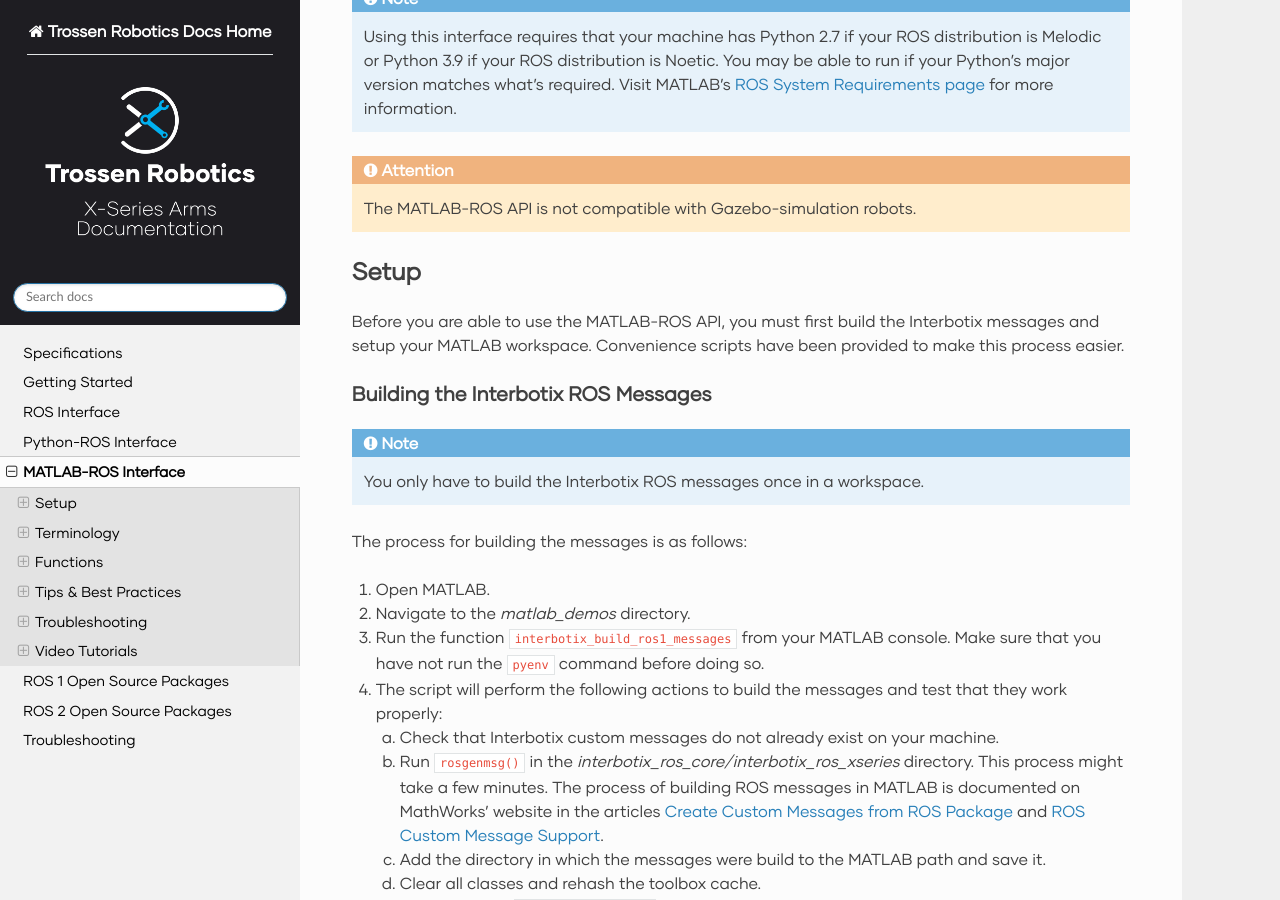
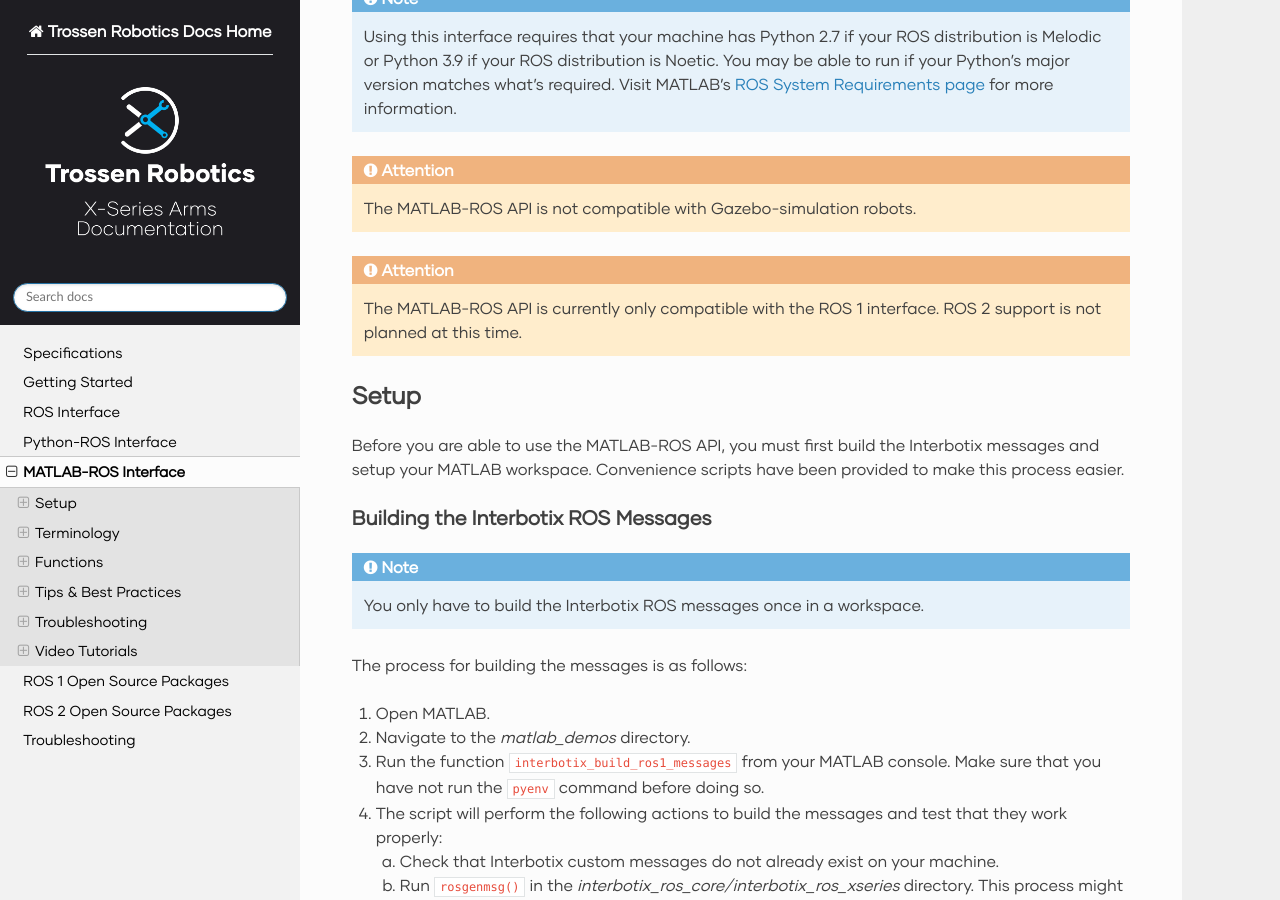
Before and after one commit to TrossenRobotics/interbotix_xsarms_docs, a Sphinx documentation site: the page built from docs/matlab_ros_interface.rst, in a window 1280 px wide and 900 px high, scrolled down 393 px. Built offline with Sphinx 7.4.7 and the Read the Docs theme 2.0.0, drawn with Linux system fonts in a browser that asks for light colours; some web fonts are replaced.

Commit message:
Add note about MATLAB-ROS 2 compatibility

```diff
--- a/docs/matlab_ros_interface.rst
+++ b/docs/matlab_ros_interface.rst
@@ -27,6 +27,11 @@ docstrings for information on each method.
 .. attention::
 
     The MATLAB-ROS API is not compatible with Gazebo-simulation robots.
+
+.. attention::
+
+    The MATLAB-ROS API is currently only compatible with the ROS 1 interface. ROS 2 support is not
+    planned at this time.
 
 Setup
 =====
```
